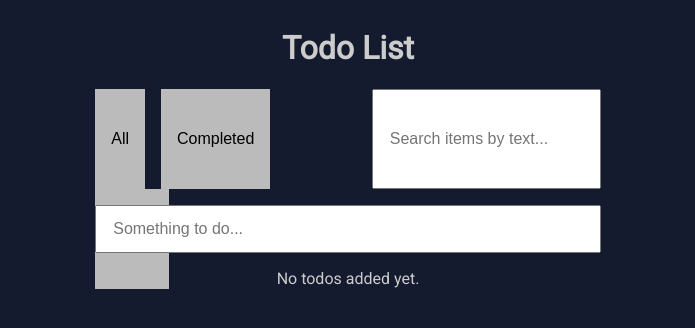
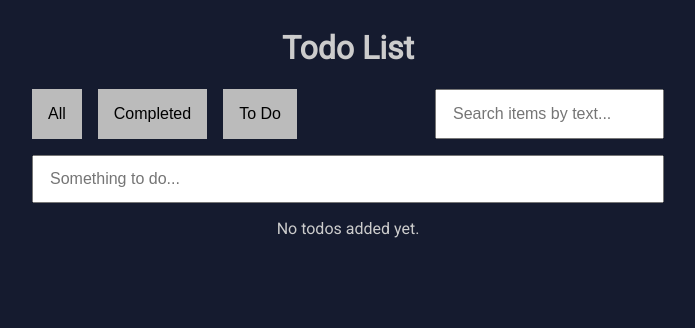
Before and after one commit to vicentemaximilianoh/todo-list-ng, an Angular app: page / in a window 1280 px wide. Shown: the top 328 px of the page, without its empty margins (292-987 px from the left). Built offline with nearby package versions, Linux system fonts and the light colour scheme.

Commit message:
Refactor to improve performance in todos list

```diff
--- a/src/app/app.component.html
+++ b/src/app/app.component.html
@@ -1,24 +1,13 @@
-<!-- * * * * * * * * * * * * * * * * * * * * * * * * * * * * * * * -->
-<!-- * * * * * * * * * * * The content below * * * * * * * * * * * -->
-<!-- * * * * * * * * * * is only a placeholder * * * * * * * * * * -->
-<!-- * * * * * * * * * * and can be replaced. * * * * * * * * * * * -->
-<!-- * * * * * * * * * * * * * * * * * * * * * * * * * * * * * * * -->
-<!-- * * * * * * * * * Delete the template below * * * * * * * * * * -->
-<!-- * * * * * * * to get started with your project! * * * * * * * * -->
-<!-- * * * * * * * * * * * * * * * * * * * * * * * * * * * * * * * -->
-
-<div class="content" role="main">
-  <app-todo-list></app-todo-list>
+<div class="todos-app">
+  <h1>Todo List</h1>
+  <app-todo-filter
+      class="todos-filter"
+      [filters]="getFilters()"
+      (setFilterEvent)="setFilter($event)">
+  </app-todo-filter>
+  <app-todo-list
+    class="todos-list"
+    [todos]="getTodos()"
+    [filters]="getFilters()">
+  </app-todo-list>
 </div>
-
-<!-- * * * * * * * * * * * * * * * * * * * * * * * * * * * * * * * -->
-<!-- * * * * * * * * * * * The content above * * * * * * * * * * * -->
-<!-- * * * * * * * * * * is only a placeholder * * * * * * * * * * -->
-<!-- * * * * * * * * * * and can be replaced. * * * * * * * * * * * -->
-<!-- * * * * * * * * * * * * * * * * * * * * * * * * * * * * * * * -->
-<!-- * * * * * * * * * * End of Placeholder * * * * * * * * * * * -->
-<!-- * * * * * * * * * * * * * * * * * * * * * * * * * * * * * * * -->
-
-
-
-<router-outlet></router-outlet>
--- a/src/app/app.component.scss
+++ b/src/app/app.component.scss
@@ -3,3 +3,24 @@
     width: 50%;
     margin: auto;
 }
+
+.todos-app {
+    display: flex;
+    flex-direction: column;
+    align-items: center;
+
+    width: 50%;
+    max-width: 90%;
+    margin: auto;
+
+    color: #ccc;
+
+    .todos-filter,
+    .todos-list {
+        width: 100%;
+        display: flex;
+        justify-content: space-between;
+        margin-bottom: 1em;
+    }
+
+}
--- a/src/app/app.component.ts
+++ b/src/app/app.component.ts
@@ -1,10 +1,33 @@
-import { Component } from '@angular/core';
+import { ChangeDetectionStrategy, Component } from '@angular/core';
+import TodoFilter from './models/TodoFilter';
+import TodoItem from './models/TodoItem';
+import { TodoListService } from './services/todo-list.service';
 
 @Component({
   selector: 'app-root',
   templateUrl: './app.component.html',
-  styleUrls: ['./app.component.scss']
+  styleUrls: ['./app.component.scss'],
+  changeDetection: ChangeDetectionStrategy.OnPush
 })
 export class AppComponent {
-  title = 'todo-ng';
+
+  public todos: TodoItem[] = [];
+  public filteredTodos: TodoItem[] = [];
+  public filters: TodoFilter[] = [];
+
+  constructor(public todoListService: TodoListService) {}
+
+  /* Filter features */
+  setFilter(filter: TodoFilter) {
+    this.todoListService.setFilter(filter);
+  }
+
+  getTodos() {
+    return this.todoListService.getTodos();
+  }
+
+  getFilters() {
+    return this.todoListService.getFilters();
+  }
+
 }
--- a/src/app/app.module.ts
+++ b/src/app/app.module.ts
@@ -7,13 +7,15 @@ import { TodoListComponent } from './todo-list/todo-list.component';
 import { TodoItemComponent } from './todo-item/todo-item.component';
 import { FormsModule } from '@angular/forms';
 import { TodoFilterComponent } from './todo-filter/todo-filter.component';
+import { TodosFilterPipe } from './pipes/todos-filter/todos-filter.pipe';
 
 @NgModule({
   declarations: [
     AppComponent,
     TodoListComponent,
     TodoItemComponent,
-    TodoFilterComponent
+    TodoFilterComponent,
+    TodosFilterPipe
   ],
   imports: [
     BrowserModule,
--- /dev/null
+++ b/src/app/pipes/todos-filter/todos-filter.pipe.ts
@@ -0,0 +1,23 @@
+import { Pipe, PipeTransform } from '@angular/core';
+
+import TodoFilter from 'src/app/models/TodoFilter';
+import TodoItem from 'src/app/models/TodoItem';
+import { TodoListService } from 'src/app/services/todo-list.service';
+
+@Pipe({
+  name: 'todosFilter'
+})
+export class TodosFilterPipe implements PipeTransform {
+
+  constructor(public todoListService: TodoListService) {}
+
+  transform(items: TodoItem[], filters: TodoFilter[]): TodoItem[] {
+
+    if (!items.length || !filters.length) {
+      return items;
+  }
+
+    return this.todoListService.filterList(items, filters);
+  }
+
+}
--- a/src/app/services/todo-list.service.ts
+++ b/src/app/services/todo-list.service.ts
@@ -28,24 +28,27 @@ export class TodoListService {
       isCompleted: false
     };
 
-    this.todos.push(newItem);
+    this.todos = [...this.todos, newItem];
   }
 
   editItem(todoItem: TodoItem, todoText: string) {
     let idxItem: number = this.getIndexItem(todoItem);
+    todoItem.text = todoText;
 
-    this.todos[idxItem].text = todoText;
+    this.todos = [...this.todos];
+    this.todos[idxItem] = todoItem;
   }
 
   deleteItem(id: string) {
-    const itemIdx = this.todos.findIndex((todo) => todo.id === id);
-    this.todos.splice(itemIdx, 1);
+    this.todos = this.todos.filter((todo) => todo.id !== id);
   }
 
-  setItemAsComplete(item: TodoItem) {
-    let idxItem: number = this.getIndexItem(item);
+  toggleCompleted(todoItem: TodoItem) {
+    let idxItem: number = this.getIndexItem(todoItem);
+    todoItem.isCompleted = !todoItem.isCompleted;
 
-    this.todos[idxItem] = item;
+    this.todos = [...this.todos];
+    this.todos[idxItem] = todoItem;
   }
 
   setFilter(filter: TodoFilter) {
@@ -54,15 +57,16 @@ export class TodoListService {
     });
 
     if (filterIdx !== -1) {
+      this.filters = [...this.filters];
       this.filters[filterIdx] = filter;
     } else {
-      this.filters.push(filter);
+      this.filters = [...this.filters, filter];
     }
   }
 
-  filterList(filters: TodoFilter[]) {
+  filterList(todos: TodoItem[], filters: TodoFilter[]) {
     const filteredTodos = [];
-    this.todos.forEach((todo) => {
+    todos.forEach((todo) => {
 
       let itemFiltered: boolean = true;
       if (filters.length > 0) {
--- a/src/app/todo-item/todo-item.component.html
+++ b/src/app/todo-item/todo-item.component.html
@@ -3,6 +3,7 @@
     name="itemCompleted"
     id="itemCompleted"
     class="todo-item-check"
+    (click)="toggleCompleted(item)"
     [(ngModel)]="item.isCompleted">
 <div
     class="todo-item-text"
--- a/src/app/todo-item/todo-item.component.ts
+++ b/src/app/todo-item/todo-item.component.ts
@@ -1,4 +1,4 @@
-import { Component, Input, OnInit, Output, EventEmitter } from '@angular/core';
+import { Component, Input, Output, EventEmitter } from '@angular/core';
 
 import TodoItem from '../models/TodoItem';
 
@@ -12,6 +12,7 @@ export class TodoItemComponent {
   @Input() item: TodoItem;
   @Output() deleteItemEvent = new EventEmitter<string>();
   @Output() editItemEvent = new EventEmitter<TodoItem>();
+  @Output() toggleCompletedEvent = new EventEmitter<TodoItem>();
 
   constructor() { }
 
@@ -23,4 +24,8 @@ export class TodoItemComponent {
     this.deleteItemEvent.emit(id);
   }
 
+  toggleCompleted(item: TodoItem) {
+    this.toggleCompletedEvent.emit(item);
+  }
+
 }
--- a/src/app/todo-list/todo-list.component.html
+++ b/src/app/todo-list/todo-list.component.html
@@ -1,16 +1,11 @@
-<div class="todo-list">
-    <h1>Todo List</h1>
-    <app-todo-filter
-        class="todo-list-filter"
-        [filters]="filters"
-        (setFilterEvent)="setFilter($event)"></app-todo-filter>
+<div class="todos-list">
     <form
-        class="todo-form"
+    class="todos-form"
     #f="ngForm"
     (ngSubmit)="f.valid && saveTodo()">
     <input
         type="text"
-            class="todo-form-input"
+        class="todos-form-input"
         name="todoText"
         placeholder="Something to do..."
         autocomplete="off"
@@ -19,14 +14,16 @@
         [(ngModel)]="todoText" />
     </form>
     <div
-        class="todo-list-items"
+        class="todos-list-items"
         *ngIf="todos.length > 0; else noTodos">
         <app-todo-item
             class="todo-item"
-            *ngFor="let item of filteredTodos; index as i"
-            [item]="item"
+            *ngFor="let todo of todos | todosFilter:filters"
+            [item]="todo"
             (editItemEvent)="editItem($event)"
+            (toggleCompletedEvent)="toggleCompleted($event)"
             (deleteItemEvent)="deleteItem($event)"></app-todo-item>
+
     </div>
 </div>
 
--- a/src/app/todo-list/todo-list.component.scss
+++ b/src/app/todo-list/todo-list.component.scss
@@ -1,25 +1,18 @@
 
-.todo-list {
+.todos-list {
     display: flex;
     flex-direction: column;
     align-items: center;
 
-    width: 80%;
+    width: 100%;
     margin: auto;
 
     color: #ccc;
 
-    .todo-list-filter {
-        width: 100%;
-        display: flex;
-        justify-content: space-between;
-        margin-bottom: 1em;
-    }
-
-    .todo-form {
+    .todos-form {
         width: 100%;
 
-        .todo-form-input {
+        .todos-form-input {
             width: 100%;
             height: 3em;
             padding: 1em;
@@ -28,7 +21,7 @@
 
     }
 
-    .todo-list-items {
+    .todos-list-items {
         width: 100%;
         padding: 1em 0;
     }
--- a/src/app/todo-list/todo-list.component.ts
+++ b/src/app/todo-list/todo-list.component.ts
@@ -1,6 +1,6 @@
 import {uniqueId} from 'lodash';
 
-import { Component, ElementRef, IterableDiffer, IterableDiffers, ViewChild } from '@angular/core';
+import { Component, ElementRef, EventEmitter, Input, IterableDiffer, IterableDiffers, Output, ViewChild } from '@angular/core';
 
 import TodoItem from '../models/TodoItem';
 import TodoFilter from '../models/TodoFilter';
@@ -12,34 +12,15 @@ import { TodoListService } from '../services/todo-list.service';
   styleUrls: ['./todo-list.component.scss']
 })
 export class TodoListComponent {
+
   @ViewChild('todoInput', {static: true}) todoInput: ElementRef;
+  @Input() todos: TodoItem[];
+  @Input() filters: TodoFilter[];
 
-  public todos: TodoItem[] = [];
-  public filteredTodos: TodoItem[] = [];
   public todoText: string = '';
-  public filters: TodoFilter[] = [];
-  public iterableDiffer: IterableDiffer<any>;
-
   private selectedItem: TodoItem = null;
 
-  ngOnInit(): void {
-    this.todos = this.todoListService.getTodos();
-    this.filters = this.todoListService.getFilters();
-  }
-
-  constructor(private iterableDiffers: IterableDiffers, public todoListService: TodoListService) {
-    this.iterableDiffer = iterableDiffers.find([]).create(null);
-  }
-
-  // Todo list needs to be filtered immediately when collection items of filters are changed.
-  ngDoCheck() {
-      let todoChanges = this.iterableDiffer.diff(this.todos);
-      let filterChanges = this.iterableDiffer.diff(this.filters);
-
-      if (todoChanges || filterChanges) {
-          this.filterList();
-      }
-  }
+  constructor(public todoListService: TodoListService) {}
 
   /* Todo items features */
   saveTodo(): void {
@@ -64,13 +45,7 @@ export class TodoListComponent {
     this.todoListService.deleteItem(id);
   }
 
-  /* Filter features */
-  setFilter(filter: TodoFilter) {
-    this.todoListService.setFilter(filter);
+  toggleCompleted(item: TodoItem) {
+    this.todoListService.toggleCompleted(item);
   }
-
-  private filterList() {
-    this.filteredTodos = this.todoListService.filterList(this.filters);
-  }
-
 }
```
Also changed, not shown: 1 other file (tests, documents, lock files or other folders). Lines whose indentation alone changed are shown as unchanged.
